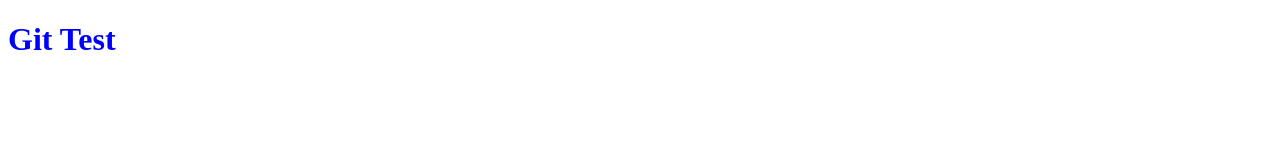
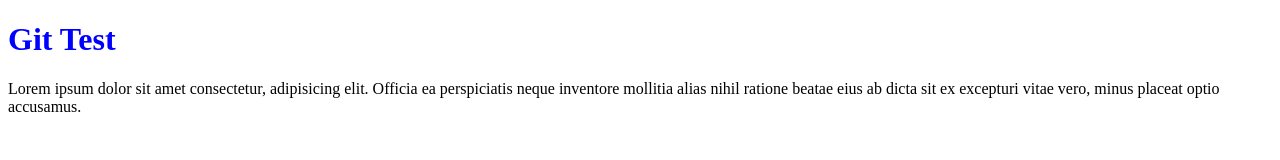
Before and after one commit to NweNiYuki/git-for-swd, a plain HTML site: page index.html in a window 1280 px wide. Drawn offline with Linux system fonts and the light colour scheme.

Commit message:
second commit

```diff
--- a/index.html
+++ b/index.html
@@ -9,6 +9,8 @@
 <body>
     <h1>Git Test</h1>
 
+    <p>Lorem ipsum dolor sit amet consectetur, adipisicing elit. Officia ea perspiciatis neque inventore mollitia alias nihil ratione beatae eius ab dicta sit ex excepturi vitae vero, minus placeat optio accusamus.</p>
+
     <script src="js/app.js"></script>
 </body>
 </html>
```
